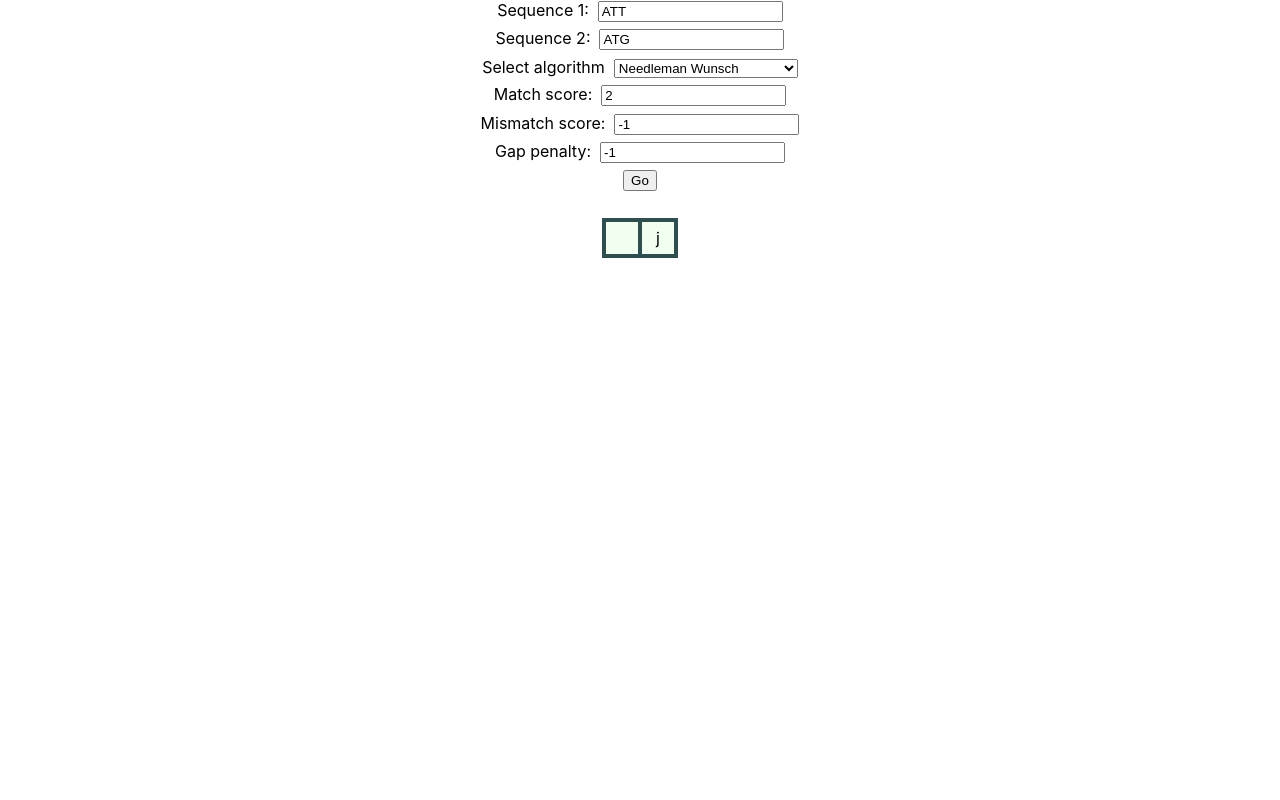
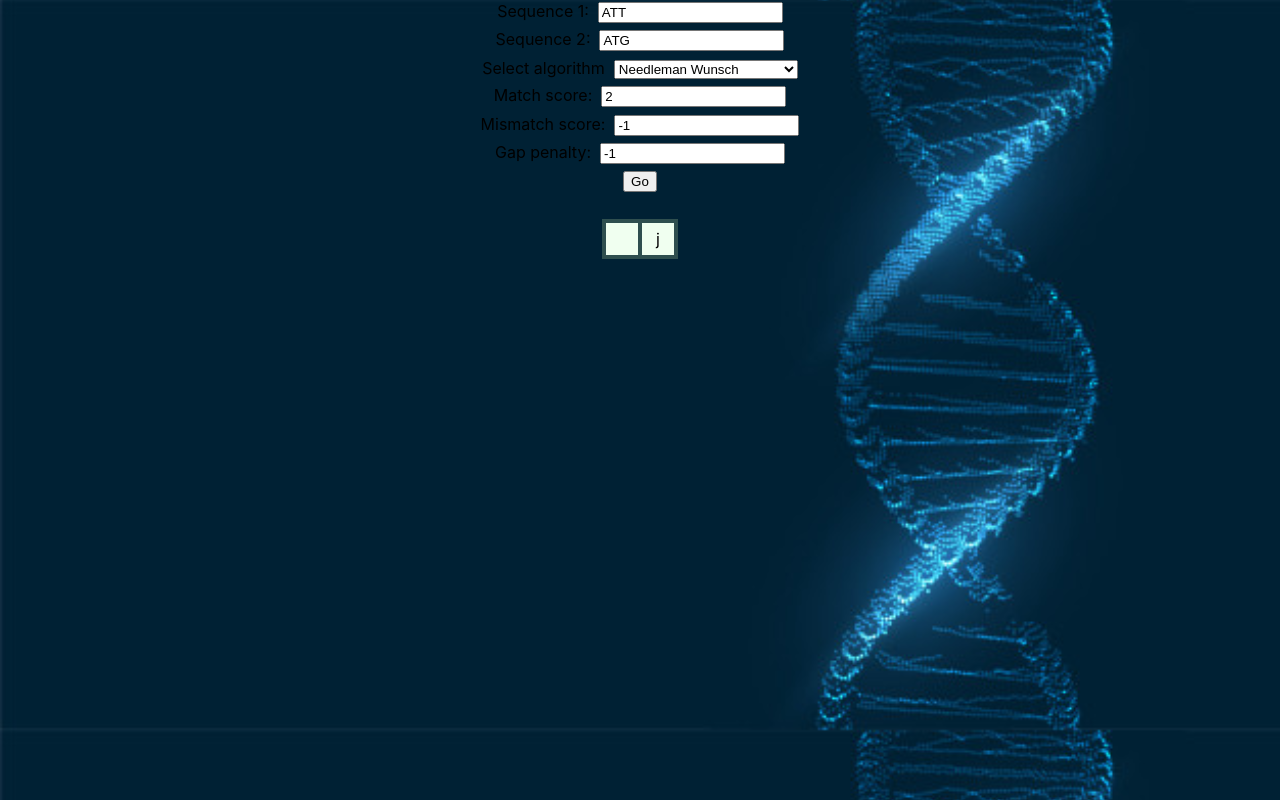
Before and after one commit to rameziophobia/bioinformatics-algorithms, a React (Create React App) app: page / in a window 1280 px wide. Built offline with nearby package versions, Linux system fonts and the light colour scheme.

Commit message:
feat: background image

```diff
--- a/src/App.css
+++ b/src/App.css
@@ -1,38 +1,13 @@
 .App {
-  text-align: center;
-}
-
-.App-logo {
-  height: 40vmin;
-  pointer-events: none;
-}
-
-@media (prefers-reduced-motion: no-preference) {
-  .App-logo {
-    animation: App-logo-spin infinite 20s linear;
-  }
-}
-
-.App-header {
-  background-color: #282c34;
-  min-height: 100vh;
-  display: flex;
-  flex-direction: column;
-  align-items: center;
-  justify-content: center;
-  font-size: calc(10px + 2vmin);
-  color: white;
+    text-align: center;
+    background-size: contain;
+    height: calc(100vh - 2px);
+    padding: 1px;
+    display: flex;
+    flex-direction: column;
+    /* background-repeat: no-repeat; */
 }
 
 .App-link {
-  color: #61dafb;
+    color: #61dafb;
 }
-
-@keyframes App-logo-spin {
-  from {
-    transform: rotate(0deg);
-  }
-  to {
-    transform: rotate(360deg);
-  }
-}
--- a/src/App.js
+++ b/src/App.js
@@ -1,4 +1,3 @@
-import logo from './logo.svg';
 import './App.css';
 import Table from './components/Table';
 import Inputs from './components/Inputs';
@@ -64,7 +63,7 @@ function App() {
     };
 
     return (
-        <div className="App">
+        <div className="App" style={{ backgroundImage: 'url(/dna_background.jpg)' }}>
             <Inputs handleInputsChange={handleInputsChange}></Inputs>
             <Table
                 string1={stringState1}
```
Also changed, not shown: public/dna_background.jpg (added).
